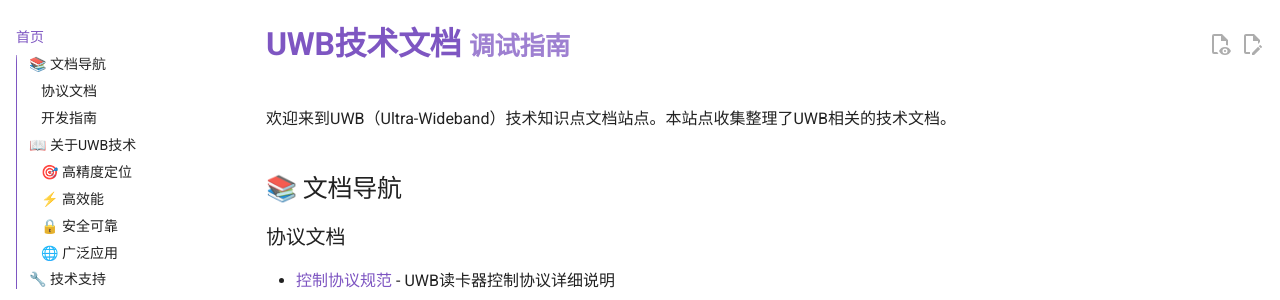
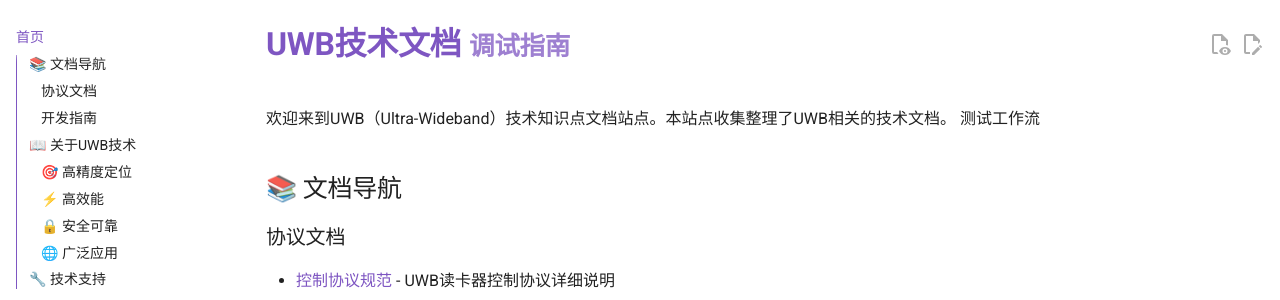
Before and after one commit to ximing766/Uwb_doc, an MkDocs documentation site: the page built from docs/index.md, in a window 1280 px wide and 900 px high. Shown: the part 122-422 px from the top of the window. Built offline with MkDocs 1.6.1 and Material for MkDocs 9.7.7, drawn with Linux system fonts in a browser that asks for light colours; comment, search, counter and statistics services are not loaded; the version menu is left out; part of the change alters nothing that is shown.

```diff
--- a/docs/index.md
+++ b/docs/index.md
@@ -1,7 +1,7 @@
 # UWB技术文档 <small>调试指南</small>
 
 欢迎来到UWB（Ultra-Wideband）技术知识点文档站点。本站点收集整理了UWB相关的技术文档。
-
+测试工作流
 ## 📚 文档导航
 
 ### 协议文档
--- a/mkdocs.yml
+++ b/mkdocs.yml
@@ -2,8 +2,8 @@ site_name: UWB技术文档
 site_description: "记录技术笔记、项目文档和工具指南"
 site_author: "Kewei@QLL"
 copyright: "Copyright © 2024 Kewei@QLL. All rights reserved."
-site_url: "https://ximing766.github.io/my-project-doc/"
-repo_url: https://github.com/ximing766/my-project-doc
+site_url: "https://github.com/ximing766/UwbKnowledgePoints.git"
+repo_url: https://github.com/ximing766/UwbKnowledgePoints.git
 repo_name: GitHub
 edit_uri: edit/main/docs/
 
@@ -89,7 +89,7 @@ extra:
     provider: mike
   social:
     - icon: fontawesome/brands/github
-      link: https://github.com/ximing766/my-project-doc
+      link: https://github.com/ximing766/UwbKnowledgePoints.git
       name: GitHub
     - icon: fontawesome/solid/paper-plane
       link: mailto:ximing766@gmail.com
```
Also changed, not shown: site/404.html, site/about/index.html, site/guide/faq/index.html, site/guide/overview/index.html, site/guide/quick-start/index.html, site/index.html, site/protocol/control-protocol/index.html, site/sitemap.xml, 2 other files.
